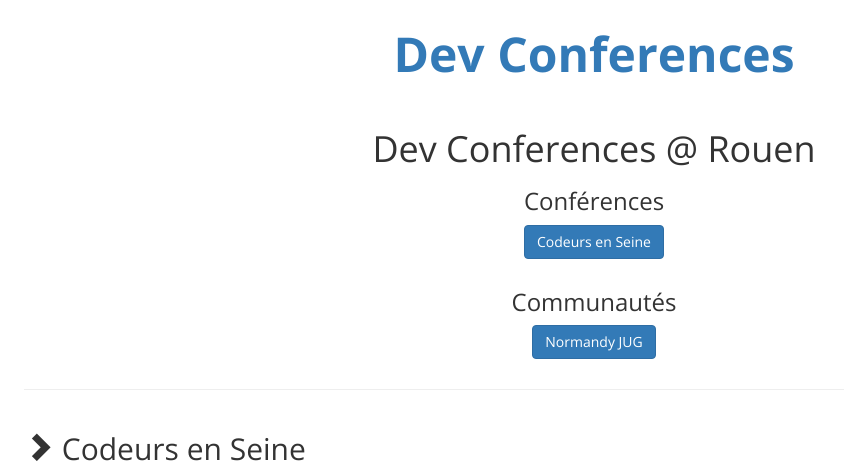
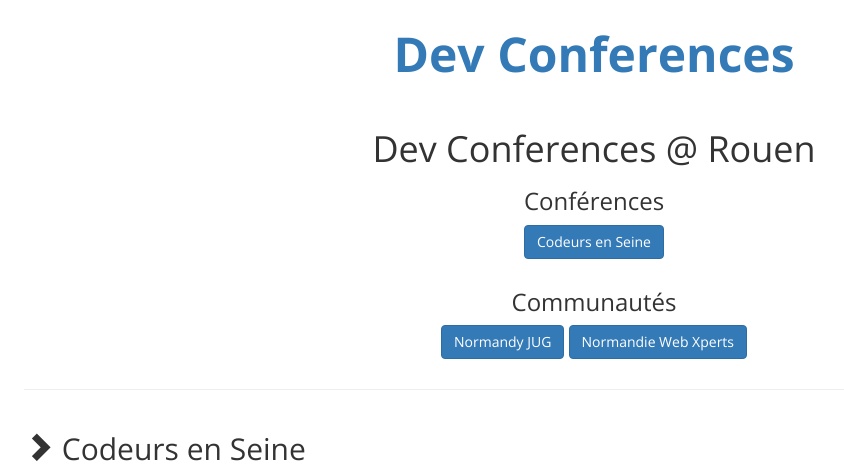
Before and after one commit to devconferences/devconferences.github.io, a Jekyll site: the page built from pages/rouen.html, in a window 1280 px wide. Shown: the top 465 px of the page, without its empty margins (46-890 px from the left). Built offline with Jekyll 4.4.1, drawn with Linux system fonts in a browser that asks for light colours; nearby versions of some CDN libraries; some of the changed text lies outside the part shown; grey boxes are pictures that could not be loaded.

Commit message:
Ajout de Normandie Web Xperts

```diff
--- a/pages/rouen.html
+++ b/pages/rouen.html
@@ -12,6 +12,7 @@ permalink: /rouen/
 <div class="conflinks">
     <h3>Communautés</h3>
     <a class="btn btn-primary" href="#normandyjug">Normandy JUG</a>
+    <a class="btn btn-primary" href="#nwx">Normandie Web Xperts</a>
 </div>
 
 <hr>
@@ -75,3 +76,27 @@ permalink: /rouen/
         </p>
     </div>
 </div>
+
+<a name="nwx"></a>
+<h2><span class="glyphicon glyphicon-chevron-right"></span> Normandie Web Xperts</h2>
+
+<div class="row">
+    <div class="col-md-2">
+        <img src="https://pbs.twimg.com/profile_images/3077599043/473504306bab96364364dd8ea15bf959.png" class="img-responsive">
+    </div>
+    <div class="col-md-10 text-justify">
+        <p>
+            Association regroupant les acteurs de l'internet normand possédant une expertise pointue dans leur domaine.
+        </p>
+
+        <p>
+            Organisateur de la conférence annuelle #NWX
+        </p>
+
+        <p>
+            <span class="glyphicon glyphicon-home"></span> <a href="http://www.nwx.fr">http://www.nwx.fr</a>
+            <br>
+            <i class="fa fa-twitter"></i> <a href="https://twitter.com/n_w_x">@n_w_x</a>
+        </p>
+    </div>
+</div>
```
